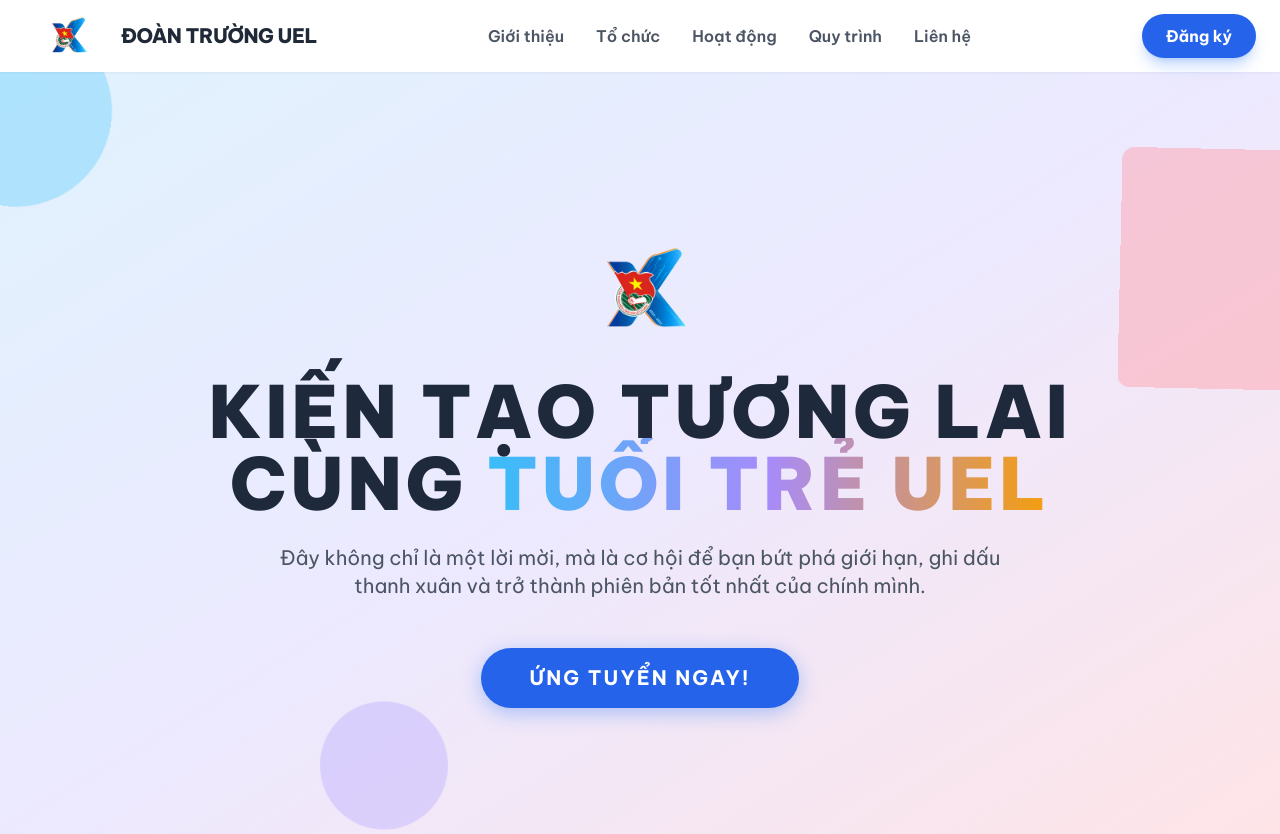
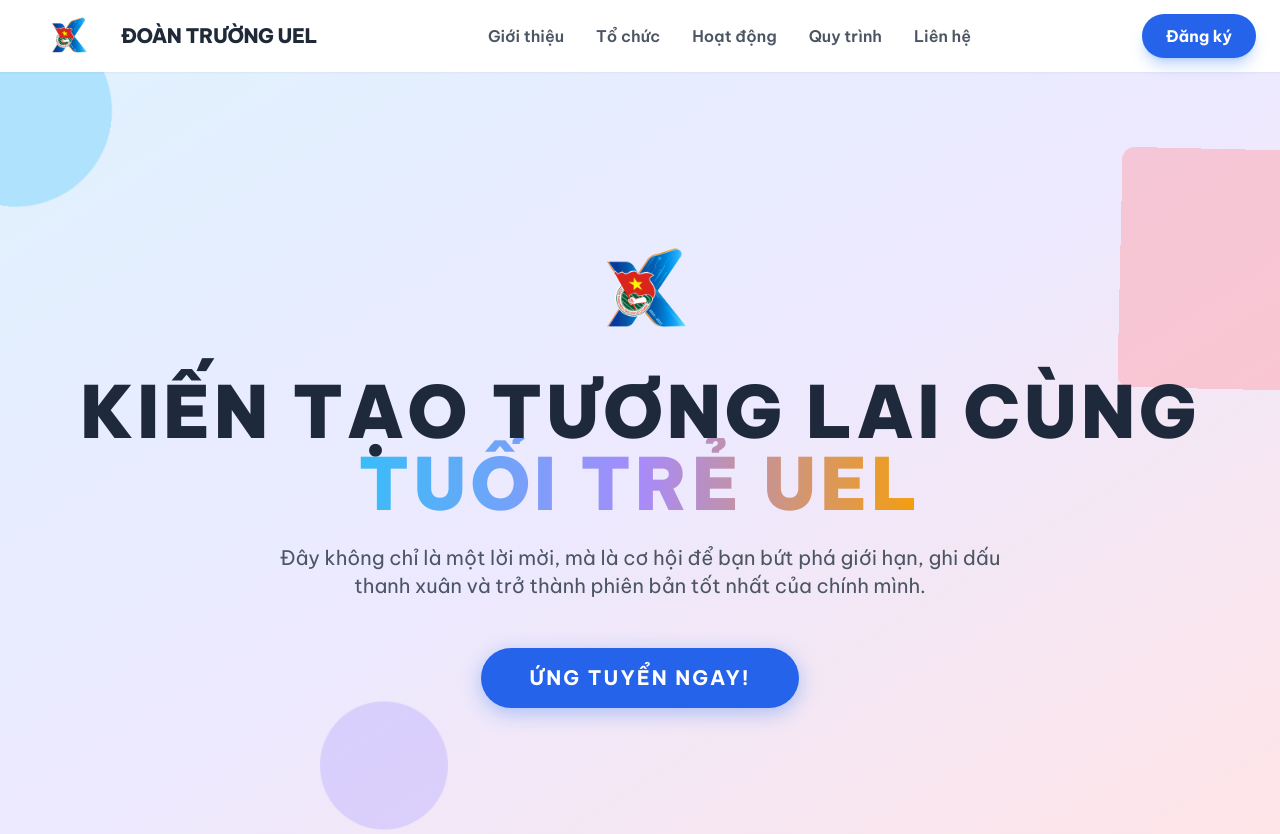
Before and after one commit to Duong3981/websitedoan, a plain HTML site: page index.html in a window 1280 px wide. Shown: the top 834 px of the page. Drawn offline with nearby package versions, Linux system fonts and the light colour scheme.

Commit message:
Add files via upload

```diff
--- a/index.html
+++ b/index.html
@@ -84,7 +84,7 @@
             <div class="relative z-10 flex flex-col items-center px-4 py-20 scroll-animate">
                 <img src="pic/logo/logodt.png" alt="Logo Đoàn Trường UEL" class="w-100 h-auto md:w-48 mb-8 transform hover:scale-110 transition-transform duration-300">
                 <h1 class="text-4xl md:text-6xl lg:text-7xl font-black uppercase tracking-wider text-slate-800 mb-6 leading-normal">
-                    Kiến Tạo Tương Lai<br/> Cùng <span class="gradient-text">Tuổi Trẻ UEL</span>
+                    Kiến Tạo Tương Lai Cùng<br/>  <span class="gradient-text">Tuổi Trẻ UEL</span>
                 </h1>
                 <p class="max-w-3xl text-lg md:text-xl text-gray-600 mb-12 leading-relaxed">
                     Đây không chỉ là một lời mời, mà là cơ hội để bạn bứt phá giới hạn, ghi dấu thanh xuân và trở thành phiên bản tốt nhất của chính mình.
```
